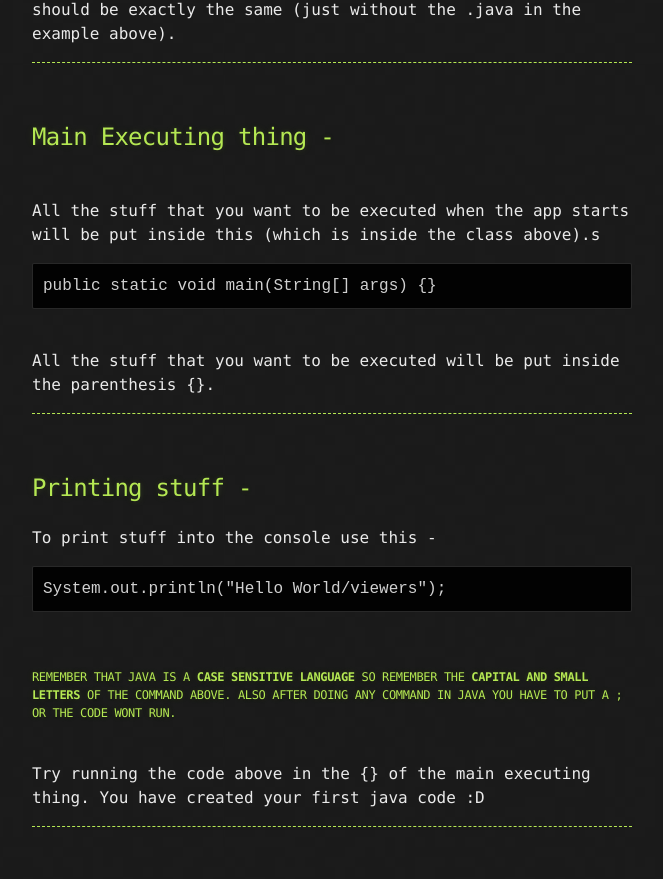
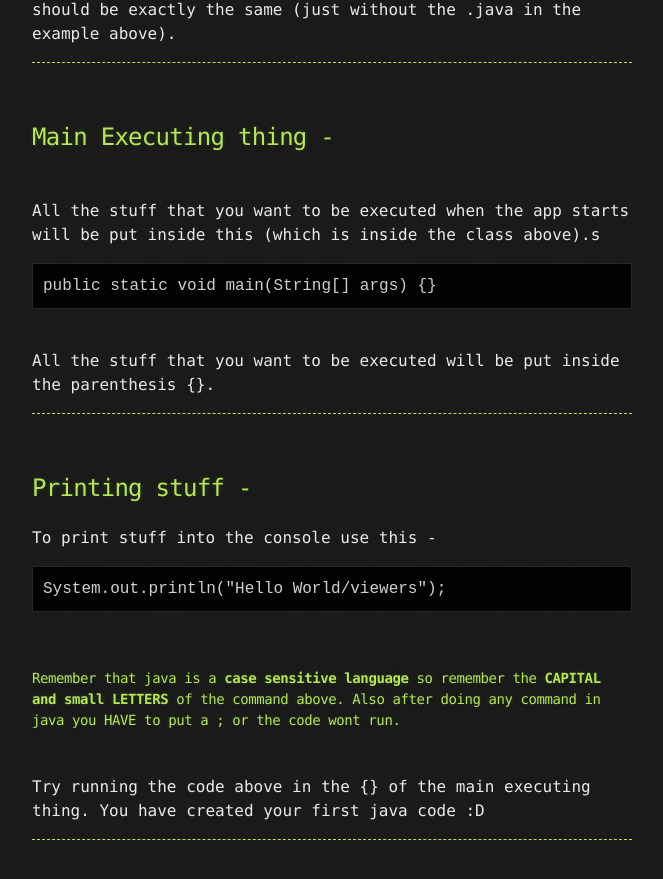
Before and after one commit to Pranked3/shaankmahajan.github.io, a Jekyll site: the page built from java-lessons.md, in a window 1280 px wide and 900 px high, scrolled down 1532 px. Shown: the top 879 px of the window, without its empty margins (308-971 px from the left). Built offline with Jekyll 4.4.1, drawn with Linux system fonts in a browser that asks for light colours; the repository's description, which GitHub fills in, is left out.

Commit message:
change84

````diff
--- a/java-lessons.md
+++ b/java-lessons.md
@@ -68,7 +68,7 @@ To print stuff into the console use this -
 System.out.println("Hello World/viewers");
 ```
 <br />
-##### Remember that java is a **case sensitive language** so remember the __capital and small letters__ of the command above. Also after doing any command in java you HAVE to put a ; or the code wont run.
+#### Remember that java is a **case sensitive language** so remember the __CAPITAL and small LETTERS__ of the command above. Also after doing any command in java you HAVE to put a ; or the code wont run.
 <br />
 Try running the code above in the {} of the main executing thing. You have created your first java code :D
 <br />
````
